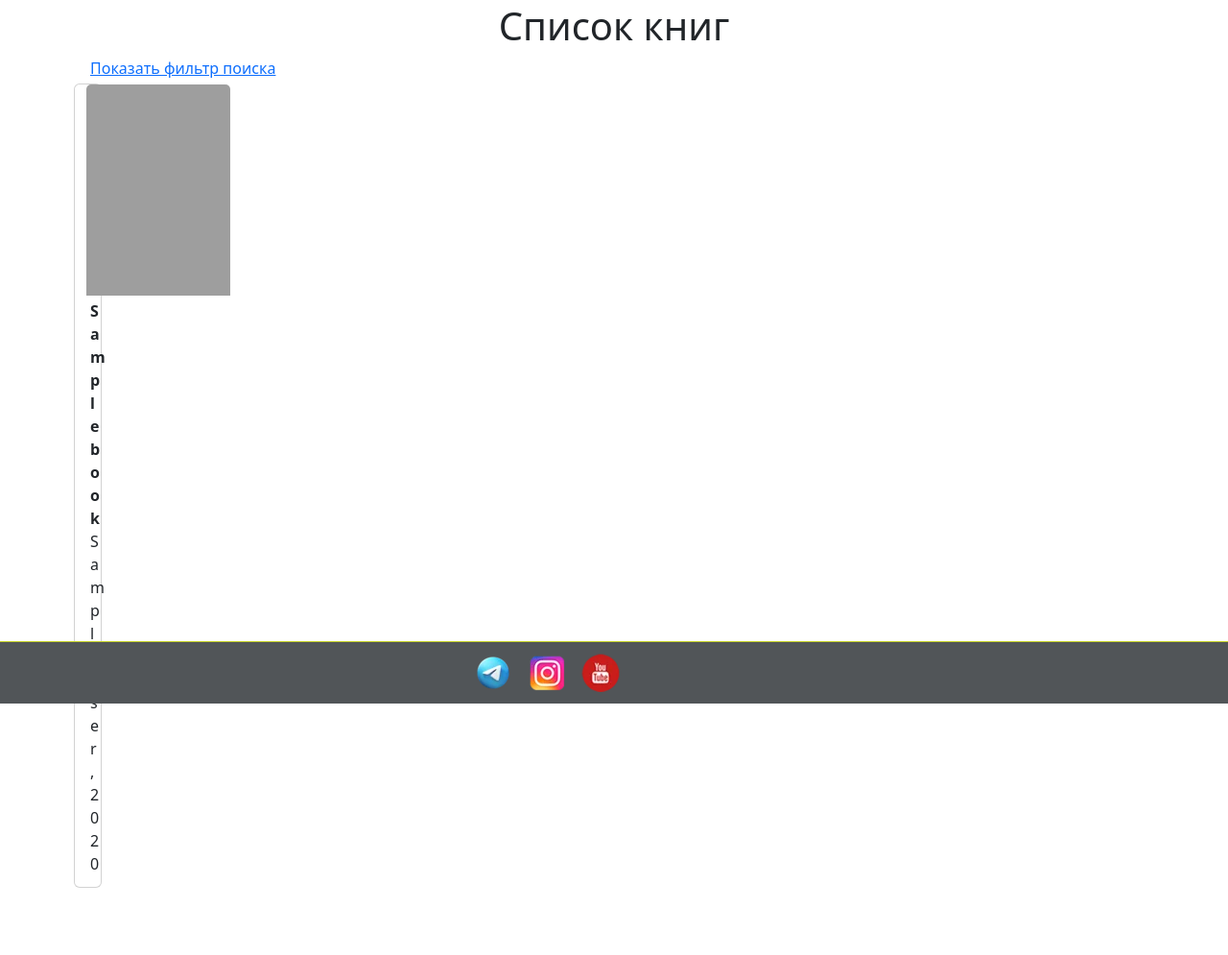
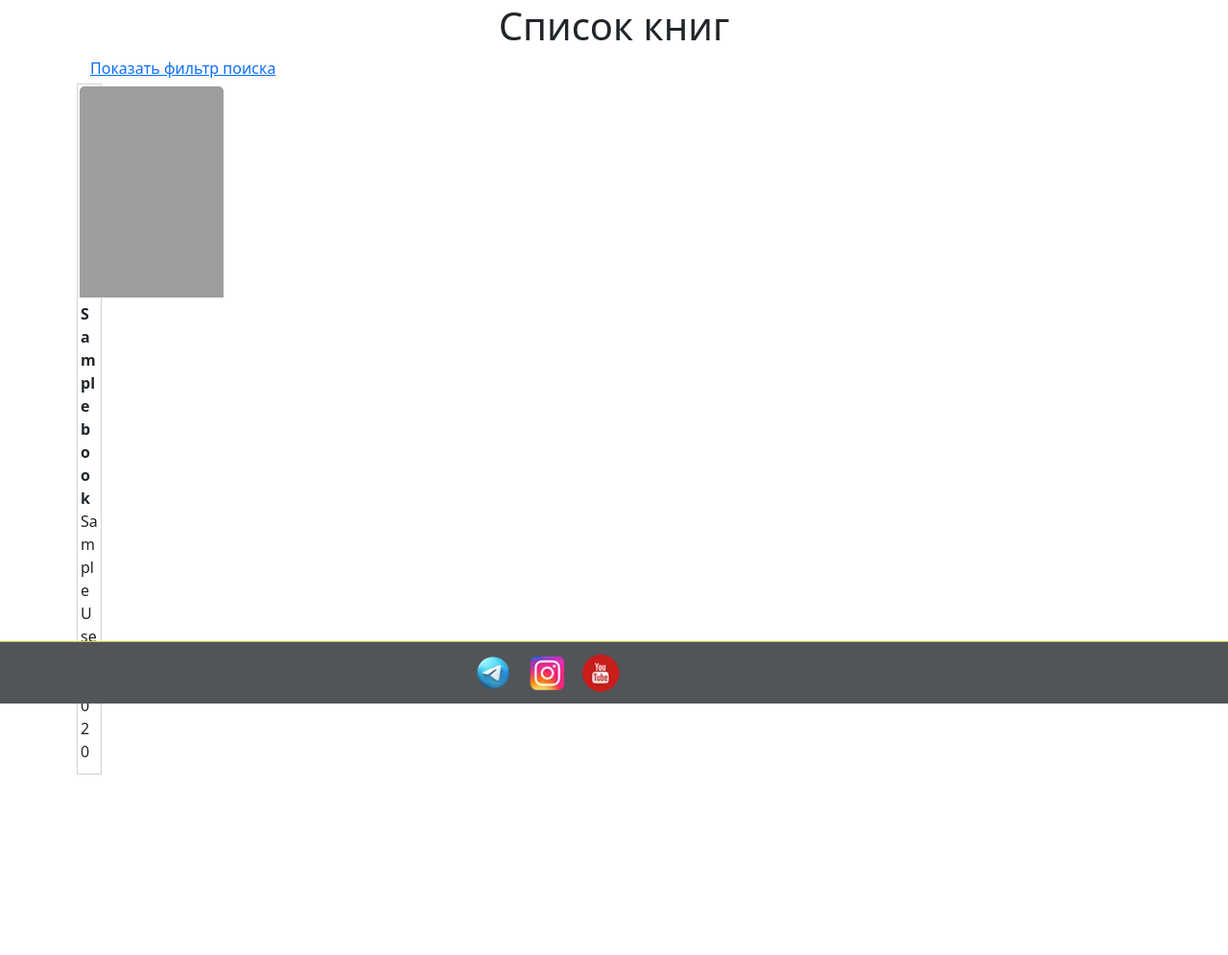
Before and after one commit to Sanch13/miran, a Django app: page /books/list/ in a window 1280 px wide. Shown: the part 67-1062 px from the top of the page at 96% size. After the commit the page ends 874 px from the top, so only its background shows below. Run offline with Django 4.2, Linux system fonts and the light colour scheme; tables that the repository leaves empty hold one stand-in row (values such as "Sample post"); parts of the project's set-up code (start-up, migrations or seed data) failed here and were passed over; some libraries are stand-ins or nearby versions; grey boxes are pictures that could not be loaded.

Commit message:
fix cards

```diff
--- a/miran/books/templates/books/book_list_card.html
+++ b/miran/books/templates/books/book_list_card.html
@@ -42,9 +42,9 @@
                     <p>
                         <label for="id_status">Статус книги:</label>
                         <select name="status" class="form-control" id="id_status">
-                            <option value="" >{% if status == "" %}selected{% endif %}------------------</option>
-                            <option value="OPEN">{% if status == "OPEN" %} selected {% endif %}Свободна</option>
-                            <option value="CLOSE">{% if status == "CLOSE" %}selected{% endif %}В пользовании</option>
+                            <option value="" >{% if status == "" %}  {% endif %} ------------------ </option>
+                            <option value="OPEN">{% if status == "OPEN" %}  {% endif %}Свободна</option>
+                            <option value="CLOSE">{% if status == "CLOSE" %}{% endif %}В пользовании</option>
                         </select>
                     </p>
                     <p>
@@ -73,19 +73,19 @@
 </div>
 
 <div class="card-group">
-    <div class="row row-cols-2 row-cols-sm-3 row-cols-md-4 row-cols-lg-5 row-cols-lg-6"
-         style="margin-left: -5px; margin-right: -5px">
+    <div class="row row-cols-2 row-cols-sm-3 row-cols-md-4 row-cols-lg-5 row-cols-xl-6"
+         style="margin-left: -2px; margin-right: -2px">
         {% for book in books%}
-        <div class="card ">
-            <div class="card-image table-row-link text-center" data-href="{{ book.get_absolute_url }}">
+        <div class="card card-book">
+            <div class="card-image table-row-link text-center"
+                 data-href="{{ book.get_absolute_url }}">
                 <img src="/media/{{ book.label }}" class="card-img-top text-center" alt="..."
                     style="width: 150px; height: 220px">
             </div>
-            <div class="card-body table-row-link p-1" data-href="{{ book.get_absolute_url }}">
+            <div class="card-body table-row-link" data-href="{{ book.get_absolute_url }}">
                 <p class="card-title"><b>{{ book.title }}</b><br> {{book.author}}, {{book.year}}</p>
-
             </div>
-            <!-- <div class="text-center">
+            <div class="text-center">
                 {% if user.is_authenticated %}
                     <a href="{% url 'books:edit' book.slug %}" class="btn btn-sm btn-primary m-0 p-0">Редактировать</a> |
                     <a href="#" class="btn btn-danger m-0 p-0"
@@ -110,56 +110,12 @@
                         </div>
                     </div>
                     {% endif %}
-            </div> -->
+            </div>
 
         </div>
         {% endfor %}
     </div>
 </div>
-
-<!--<div class="card-group my-1">-->
-<!--    <div class="row row-cols-1 row-cols-md-2 row-cols-lg-3 row-cols-xl-4 mx-0">-->
-<!--        {% for book in books%}-->
-<!--        <div class="card card-book col-6 col-md-4 col-lg-3 px-1">-->
-<!--            <div class="card-image table-row-link text-center my-1" data-href="{{ book.get_absolute_url }}">-->
-<!--                <img src="/media/{{ book.label }}" class="card-img-top text-center" alt="..."-->
-<!--                    style="width: 150px; height: 220px">-->
-<!--            </div>-->
-<!--            <div class="card-body table-row-link p-1" data-href="{{ book.get_absolute_url }}">-->
-<!--                <p class="card-title"><b>{{ book.title }}</b><br> {{book.author}}, {{book.year}}</p>-->
-
-<!--            </div>-->
-<!--            <div class="text-center">-->
-<!--                {% if user.is_authenticated %}-->
-<!--                    <a href="{% url 'books:edit' book.slug %}" class="btn btn-sm btn-primary m-0 p-0">Редактировать</a> |-->
-<!--                    <a href="#" class="btn btn-danger m-0 p-0"-->
-<!--                        data-bs-toggle="modal"-->
-<!--                        data-bs-target="#deleteModal">Удалить</a></p>-->
-<!--                    <div class="modal fade" id="deleteModal" tabindex="-1"-->
-<!--                    aria-labelledby="deleteModalLabel" aria-hidden="true">-->
-<!--                        <div class="modal-dialog">-->
-<!--                            <div class="modal-content">-->
-<!--                                <div class="modal-body">-->
-<!--                                    Вы уверены что хотите удалить книгу?-->
-<!--                                </div>-->
-<!--                                <div class="modal-footer m-auto">-->
-<!--                                    <a href="{% url 'books:delete' book.slug %}"-->
-<!--                                       class="btn btn-danger">Удалить</a>-->
-<!--                                    <button type="button" class="btn btn-secondary"-->
-<!--                                            data-bs-dismiss="modal">Отмена-->
-<!--                                    </button>-->
-
-<!--                                </div>-->
-<!--                            </div>-->
-<!--                        </div>-->
-<!--                    </div>-->
-<!--                    {% endif %}-->
-<!--            </div>-->
-<!--        </div>-->
-<!--        {% endfor %}-->
-<!--    </div>-->
-<!--</div>-->
-
 
 <script>
     function toggle_search() {
--- a/miran/static/css/main.css
+++ b/miran/static/css/main.css
@@ -66,38 +66,24 @@ main {
     --bs-table-color: #212529;
 }
 
+.card-group .card-book {
+    padding-left: 0px;
+    padding-right: 0px;
+    border-radius: 0;
+}
 
-/* .card-group .card {
-    height: 345px;
-    width: 180px;
-    display: flex;
-    flex-direction: column;
-    border-radius: 0px;
-} */
-
-/* .card-group .card-book:hover {
+.card-group .card-book:hover {
     box-shadow: 0 0 10px rgba(0, 0, 0, 0.3);
     border: 1px solid black;
-} */
+}
 
-/* .card-group .card .card-image {
-    flex: 1;
-    display: flex;
-    align-items: center;
-    justify-content: center;
-} */
+.card-group .card .card-image {
+    padding: 2px 2px 2px 2px;
+}
 
-/* .card-group .card .card-image img {
-    max-width: 100%;
-    max-height: 100%;
-} */
-
-/* .card-group .card .card-body {
-    flex: 1;
-    display: flex;
-    flex-direction: column;
-    justify-content: space-between;
-} */
+.card-group .card .card-body {
+    padding: 3px 3px 3px 3px;
+}
 
 .btn-miran {
     background-color: #C4D126;
```
